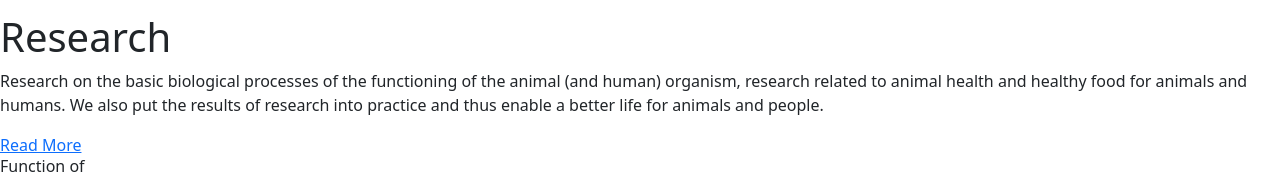
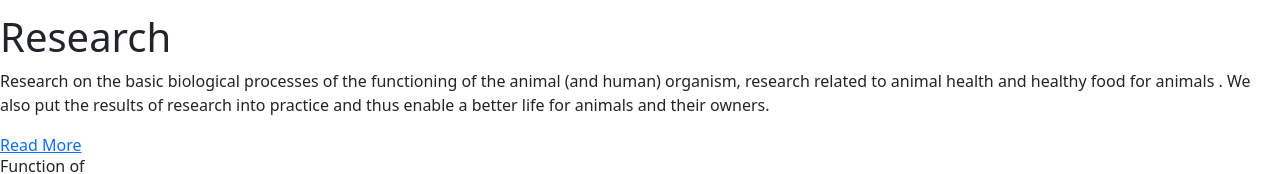
Before and after one commit to Samuel-Muriuki/Smart-Vet, a plain HTML site: page index.html in a window 1280 px wide. Shown: the part 702-876 px from the top of the page. Drawn offline with nearby package versions, Linux system fonts and the light colour scheme.

Commit message:
slight correction

```diff
--- a/index.html
+++ b/index.html
@@ -39,7 +39,7 @@
 <section class="research">
     <div class="search">
         <h1>Research</h1>
-        <p>Research on the basic biological processes of the functioning of the animal (and human) organism, research related to animal health and healthy food for animals and humans. We also put the results of research into practice and thus enable a better life for animals and people.</p>
+        <p>Research on the basic biological processes of the functioning of the animal (and human) organism, research related to animal health and healthy food for animals . We also put the results of research into practice and thus enable a better life for animals and their owners.</p>
         <a href="">Read More</a>
     <div class="texta">
         <h6>Function of <br> organism in the animal body</h6>
```
